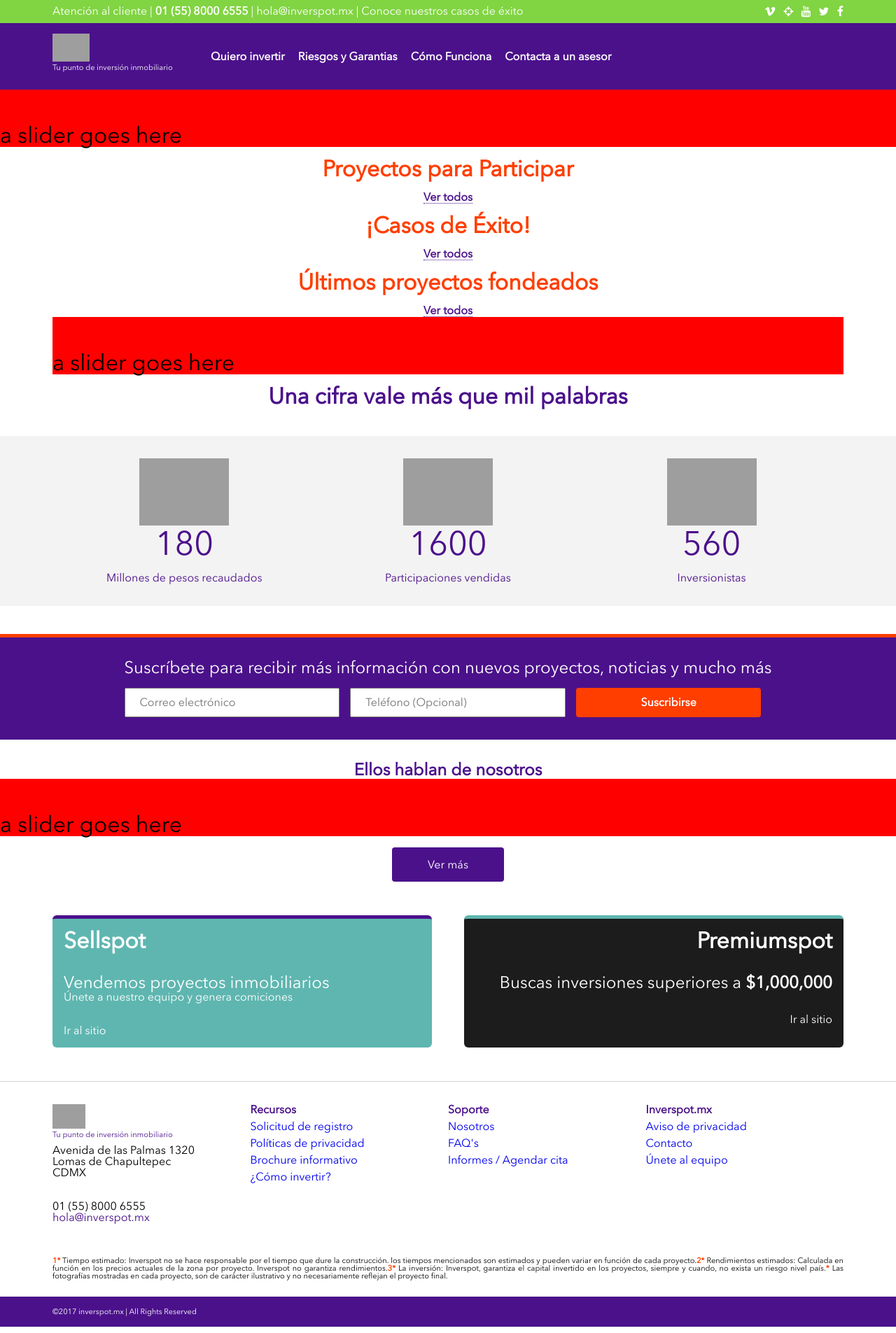
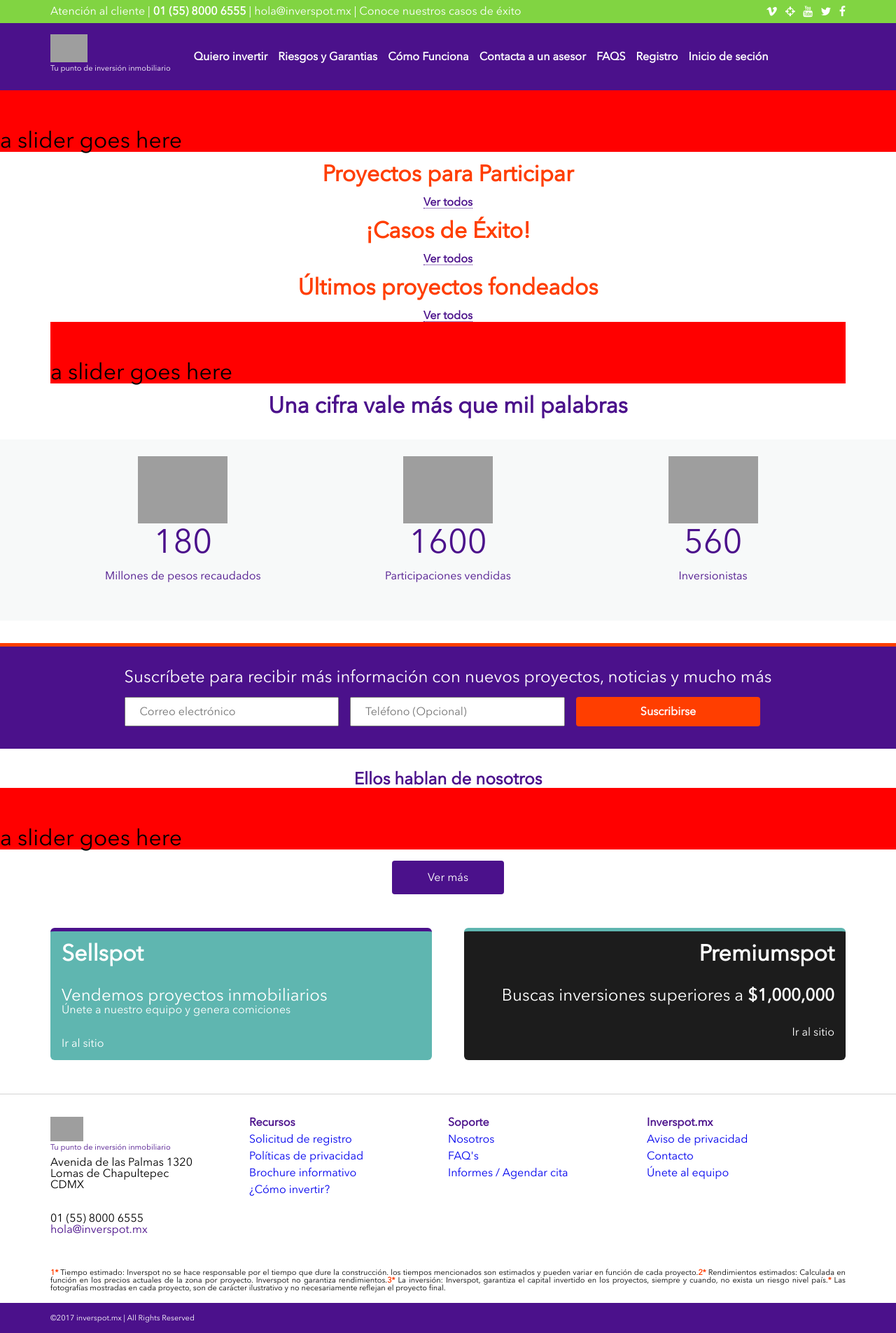
Before and after one commit to jeov10/inve, a PHP site: page / in a window 1280 px wide. Shown: the whole page at 70% size. Run offline with PHP 8.4, Linux system fonts and the light colour scheme; some libraries are stand-ins or nearby versions; some web fonts are replaced; grey boxes are pictures that could not be loaded.

Commit message:
brand n menu-button space bettween

```diff
--- a/index.html
+++ b/index.html
@@ -14,14 +14,14 @@
       <div class="container">
         <div class="top-bar">
           <div class="top-bar__p">
-            <p class="u-fc-light">Atención al cliente | <spam class="u-fw-bold">01 (55) 8000 6555</spam> | <a class="link-item u-color-light" href="#">hola@inverspot.mx</a> | <a class="link-item u-color-light" href="#">Conoce nuestros casos de éxito</a> </p>
+            <p class="u-fc-white">Atención al cliente | <spam class="u-fw-bold">01 (55) 8000 6555</spam> | <a class="link-item u-color-white" href="#">hola@inverspot.mx</a> | <a class="link-item u-color-white" href="#">Conoce nuestros casos de éxito</a> </p>
           </div>
           <div class="top-bar__icons">
-            <a href="#"><i class="u-color-light fa fa-vimeo link-item" aria-hidden="true"></i></a>
-            <a href="#"><i class="u-color-light fa fa-crosshairs link-item" aria-hidden="true"></i></a>
-            <a href="#"><i class="u-color-light fa fa-youtube link-item" aria-hidden="true"></i></a>
-            <a href="#"><i class="u-color-light fa fa-twitter link-item" aria-hidden="true"></i></a>
-            <a href="#"><i class="u-color-light fa fa-facebook link-item" aria-hidden="true"></i></a>
+            <a href="#"><i class="u-color-white fa fa-vimeo link-item" aria-hidden="true"></i></a>
+            <a href="#"><i class="u-color-white fa fa-crosshairs link-item" aria-hidden="true"></i></a>
+            <a href="#"><i class="u-color-white fa fa-youtube link-item" aria-hidden="true"></i></a>
+            <a href="#"><i class="u-color-white fa fa-twitter link-item" aria-hidden="true"></i></a>
+            <a href="#"><i class="u-color-white fa fa-facebook link-item" aria-hidden="true"></i></a>
           </div>
         </div>
       </div>
@@ -34,20 +34,23 @@
               <img class="brand__image--primary" alt="Inverspot" src="http://inverspot.apps-1and1.com/wp-content/uploads/2017/11/inverspotblanco.png">
             </div>
             <div class="brand__caption">
-              <p class="u-color-light u-fs-super-small">Tu punto de inversión inmobiliario</p>
+              <p class="u-color-white u-fs-super-small">Tu punto de inversión inmobiliario</p>
             </div>
           </div>
-          <button type="button" class="nav-bar__collapsed u-bg-primary u-color-light" data-toggle="collapse" data-target="#navbar-1">
+          <button type="button" class="nav-bar__collapsed u-bg-primary u-color-white" data-toggle="collapse" data-target="#navbar-1">
             <i class="fa fa-bars fa-2x" aria-hidden="true"></i>
           </button>
         </div>
         <div class="menu">
           <div class="menu__items menu__items_list-row">
             <ul>
-              <li class="hover-green"><a href="#" class="link-item u-fw-bold u-sb-list-item u-color-light">Quiero invertir</a></li>
-              <li><a href="#" class="link-item u-fw-bold u-sb-list-item u-color-light">Riesgos y Garantias</a></li>
-              <li><a href="#" class="link-item u-fw-bold u-sb-list-item u-color-light">Cómo Funciona</a></li>
-              <li><a href="#" class="link-item u-fw-bold u-sb-list-item u-color-light">Contacta a un asesor</a></li>
+              <li class="hover-green"><a href="proyectos.html" class="link-item u-fw-bold u-color-white">Quiero invertir</a></li>
+              <li><a href="#" class="link-item u-fw-bold u-color-white">Riesgos y Garantias</a></li>
+              <li><a href="#" class="link-item u-fw-bold u-color-white">Cómo Funciona</a></li>
+              <li><a href="#" class="link-item u-fw-bold u-color-white">Contacta a un asesor</a></li>
+              <li><a href="#" class="link-item u-fw-bold u-color-white">FAQS</a></li>
+              <li><a href="#" class="link-item u-fw-bold u-color-white">Registro</a></li>
+              <li><a href="#" class="link-item u-fw-bold u-color-white">Inicio de seción</a></li>
             </ul>
           </div>
         </div>
@@ -100,7 +103,7 @@
           <h1 class="u-fw-bold u-color-primary">Una cifra vale más que mil palabras</h1>
         </div>
       </div>
-      <div class="u-bg-undefined section__icon-box_size ">
+      <div class="u-bg-light section__icon-box_size ">
         <div class="container">
           <div class="icon-box padding-bottom-1rem">
               <img class="icon-box__img-size" src="https://inverspot.mx/style/images/plugins/counter/money.png" alt="inverspot">
@@ -123,13 +126,13 @@
     <section class="u-bg-primary u-bt-accent-lg top-border form__container_border">
       <div class="container">
         <div class="form-inline">
-          <h2 class="u-color-light text-aling-center padding-bottom-1rem">Suscríbete para recibir más información con nuevos proyectos, noticias y mucho más</h2>
+          <h2 class="u-color-white text-aling-center padding-bottom-1rem">Suscríbete para recibir más información con nuevos proyectos, noticias y mucho más</h2>
           <div class="subscribe-form">
             <form action="" class="subscribe-form__items">
               <input type="text" placeholder="Correo electrónico" class="subscribe-form__items_mb text-input u-border-radius">
               <input type="text" placeholder="Teléfono (Opcional)" class="subscribe-form__items_mb text-input u-border-radius">
               <button class="u-bg-accent button-radius button-resposive">
-                <a href="#" class="link-item"><h3 class="u-fw-bold u-color-light">Suscribirse</h3></a>
+                <a href="#" class="link-item"><h3 class="u-fw-bold u-color-white">Suscribirse</h3></a>
               </button>
             </form>
           </div>
@@ -145,7 +148,7 @@
       </div>
       <div class="box__description">
         <button class="u-bg-primary button-radius section-display__button-size" type="button" name="button">
-          <h3><a href="#" class="link-item u-color-light">Ver más</a></h3>
+          <h3><a href="#" class="link-item u-color-white">Ver más</a></h3>
         </button>
       </div>
     </section>
@@ -153,25 +156,25 @@
       <div class="box-spot">
         <div class="box-spot__container top-border target__top-border_primary u-bg-blue">
           <div class="box-spot__spot-info">
-            <h1 class="u-fw-bold u-color-light">Sellspot</h1>
+            <h1 class="u-fw-bold u-color-white">Sellspot</h1>
           </div>
-          <div class="box-spot__spot-info u-color-light">
+          <div class="box-spot__spot-info u-color-white">
             <h2>Vendemos proyectos inmobiliarios</h2>
             <h3>Únete a nuestro equipo y genera comiciones</h3>
           </div>
           <div class="box-spot__spot-info">
-            <h3><a href="#" class="link-item u-color-light">Ir al sitio</a></h3>
+            <h3><a href="#" class="link-item u-color-white">Ir al sitio</a></h3>
           </div>
         </div>
         <div class="box-spot__container top-border target__top-border_blue u-bg-dark-gray">
           <div class="box-spot__spot-info">
-            <h1 class="u-fw-bold u-color-light text-aling-right">Premiumspot</h1>
+            <h1 class="u-fw-bold u-color-white text-aling-right">Premiumspot</h1>
           </div>
-          <div class="box-spot__spot-info u-color-light">
+          <div class="box-spot__spot-info u-color-white">
             <h2 class="text-aling-right">Buscas inversiones superiores a <span class="u-fw-bold">$1,000,000</span></h2>
           </div>
           <div class="box-spot__spot-info">
-            <h3 class="text-aling-right"><a href="#" class="link-item u-color-light">Ir al sitio</a></h3>
+            <h3 class="text-aling-right"><a href="#" class="link-item u-color-white">Ir al sitio</a></h3>
           </div>
         </div>
       </div>
@@ -182,7 +185,7 @@
           <div class="brand-sitemap">
             <div class="brand-sitemap__item">
               <div class="brand-image">
-                <img class="brand__image--light " alt="Inverspot" src="http://inverspot.apps-1and1.com/wp-content/uploads/2017/11/inverspotmorado.png">
+                <img class="brand__image--white " alt="Inverspot" src="http://inverspot.apps-1and1.com/wp-content/uploads/2017/11/inverspotmorado.png">
               </div>
               <div class="brand__caption">
                 <p class="u-color-primary u-fs-super-small">Tu punto de inversión inmobiliario</p>
@@ -231,7 +234,7 @@
       </div>
       <section class="bottom-bar u-bg-primary">
         <div class="container">
-          <p class="u-color-light bottom-bar__p_-margin u-fs-super-small">©2017 inverspot.mx | All Rights Reserved</p>
+          <p class="u-color-white bottom-bar__p_-margin u-fs-super-small">©2017 inverspot.mx | All Rights Reserved</p>
         </div>
       </section>
     </footer>
--- a/style.css
+++ b/style.css
@@ -35,23 +35,16 @@ h5 {
   font-weight: 900;
 }
 
-.container {
-  display: flex;
-  flex-wrap: wrap;
-  padding-left: 16px;
-  padding-right: 16px;
-  margin: auto;
-}
-
 :root {
   --color-primary: #4b118b;
   --color-accent: #ff3e00;
   --color-complementary: #81d442;
-  --color-light: #FFFFFF;
-  --color-undefined: #f4f3f3;
+  --color-white: #FFFFFF;
+  --color-light: #f7f9f9;
   --color-black: #000000;
   --color-blue: #5fb6b0;
   --color-dark-gray: #1c1c1c;
+  --color-gray-title: #595959;
 }
 
 .u-bg-complementary {
@@ -66,12 +59,20 @@ h5 {
   background: var(--color-accent);
 }
 
-.u-bg-undefined {
-  background: var(--color-undefined);
+.u-bg-light {
+  background: var(--color-light);
 }
 
-.u-fc-light {
-  color: var(--color-light);
+.u-bg-blue {
+  background-color: var(--color-blue)
+}
+
+.u-bg-dark-gray {
+  background-color: var(--color-dark-gray)
+}
+
+.u-fc-white {
+  color: var(--color-white);
 }
 
 .u-fc-black {
@@ -90,19 +91,24 @@ h5 {
   color: var(--color-accent)
 }
 
-.u-color-undefined {
-  color: var(--color-undefined)
-}
-
 .u-color-light {
   color: var(--color-light)
 }
 
-.u-bg-blue {
-  background-color: var(--color-blue)
+.u-color-white {
+  color: var(--color-white)
 }
-.u-bg-dark-gray {
-  background-color: var(--color-dark-gray)
+
+.u-color-gray-title {
+  color: var(--color-gray-title)
+}
+
+.container {
+  display: flex;
+  flex-wrap: wrap;
+  padding-left: 16px;
+  padding-right: 16px;
+  margin: auto;
 }
 
 .link-item {
@@ -146,11 +152,8 @@ padding-bottom: 8px;
 }
 
 .header {
-  padding-top: 15px;
+  padding-top: 16px;
   height: 80px;
-}
-
-.brand {
 }
 
 .brand-image {
@@ -161,13 +164,13 @@ padding-bottom: 8px;
   height: 40px;
 }
 
-.brand__image--light {
+.brand__image--white {
   height: 35px;
 }
 
 .brand__caption {
   width: 100%;
-  margin-bottom: 9px;
+  margin-bottom: 8px;
   margin-right: 16px;
 }
 
@@ -177,12 +180,13 @@ padding-bottom: 8px;
 }
 
 .menu ul li {
-  margin-bottom: 1.5rem;
-  padding-top: 10px;
+  margin-bottom: 16px;
+  margin-right: 3px;
+  padding-top: 8px;
 }
 
 .menu__items {
-  margin-top: 25px;
+  margin-top: 24px;
 }
 
 div.menu__items li:hover {
@@ -208,11 +212,11 @@ div.menu__items a:active {
 }
 
 .u-sb-list-item {
-  padding-right: 15px;
+  padding-right: 16px;
 }
 
 .slider-main {
-  padding-top: 50px;
+  padding-top: 56px;
   background-color: red;
   width: 100%
 }
@@ -265,17 +273,17 @@ div.menu__items a:active {
 }
 
 .section__icon-box_size {
-  margin-bottom: 2.5rem;
-  margin-top: 2.5rem;
+  margin-bottom: 32px;
+  margin-top: 32px;
 }
 
 .padding-bottom-1rem {
-  padding-bottom: 1rem;
+  padding-bottom: 16px;
 }
 
 .form-inline {
-  margin-top: 2rem;
-  margin-bottom: 2rem;
+  margin-top: 32px;
+  margin-bottom: 32px;
   margin-right: auto;
   margin-left: auto;
 }
@@ -365,8 +373,8 @@ div.menu__items a:active {
 }
 
 .footer__notice {
-  margin-top: 2rem;
-  margin-bottom: 1.5rem;
+  margin-top: 32px;
+  margin-bottom: 16px;
 
 }
 
@@ -420,7 +424,7 @@ div.menu__items a:active {
   .subscribe-form__items_mb {
     margin-bottom: 0px;
     width: 30%;
-    margin-right: 15px;
+    margin-right: 16px;
   }
   .brand-sitemap__item {
     width: 25%;
@@ -436,15 +440,17 @@ div.menu__items a:active {
 
   .section-display__button-size{
     width: 160px;
-    height: 49px;
+    height: 48px;
   }
 
   .icon-box {
     width: 33.33%;
-    margin-top: 2rem;
+    margin-top: 24px;
+    margin-bottom: 24px;
   }
+
   .subscribe-form__items {
-    margin-right: 15px;
+    margin-right: 16px;
   }
 }
 
@@ -460,8 +466,8 @@ div.menu__items a:active {
   }
 
   .container {
-    padding-left: 75px;
-    padding-right: 75px;
+    padding-left: 72px;
+    padding-right: 72px;
   }
 
   .menu {
@@ -470,7 +476,7 @@ div.menu__items a:active {
   }
 
   .nav-bar {
-    width: 20%;
+    width: 18%;
     justify-content: left;
   }
 
@@ -487,3 +493,9 @@ div.menu__items a:active {
   }
 
 }
+
+@media screen and (min-width: 1250px) {
+  .menu ul li {
+    padding-right: 8px;
+  }
+}
```
Also changed, not shown: other parts of style.css (+14 -14 lines).
